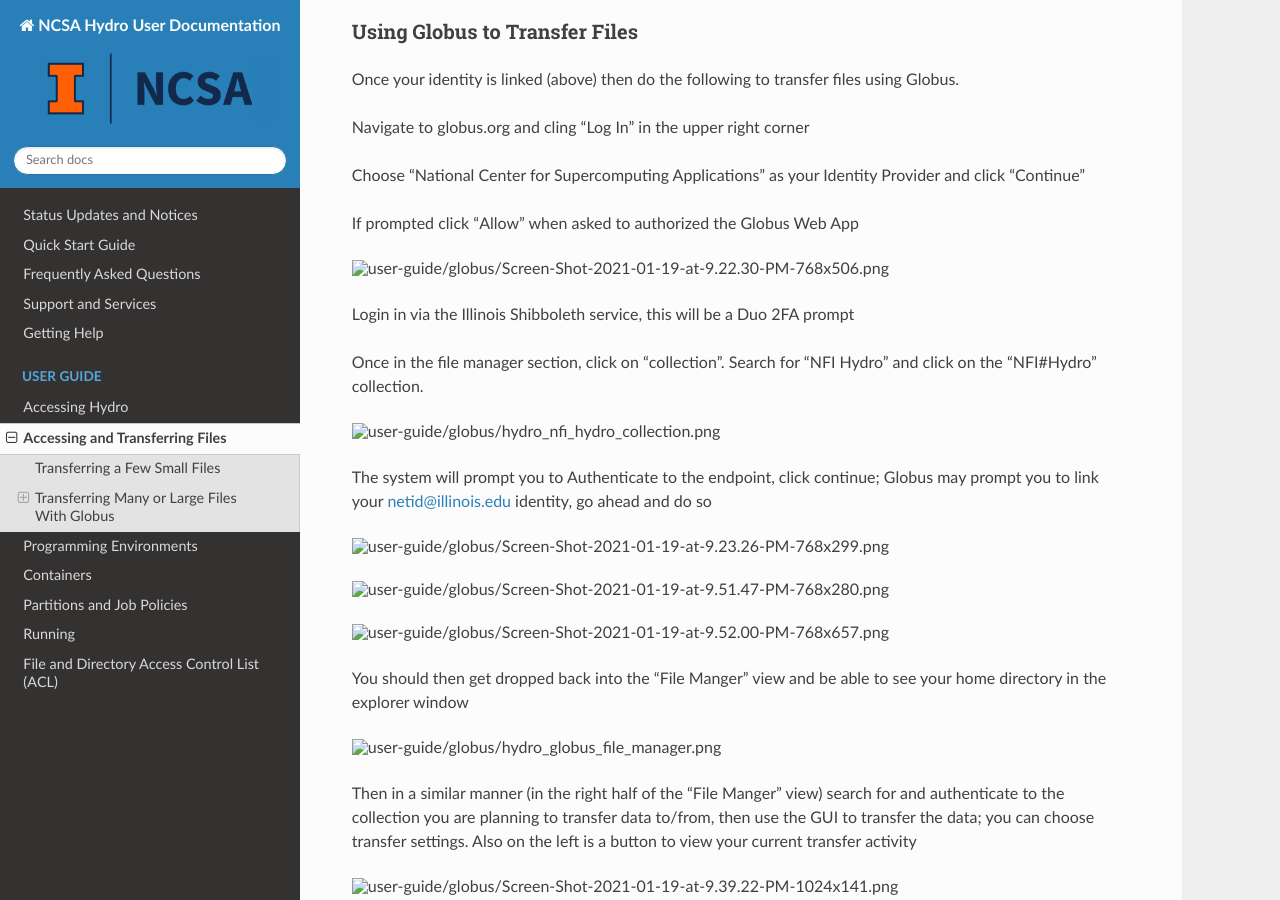
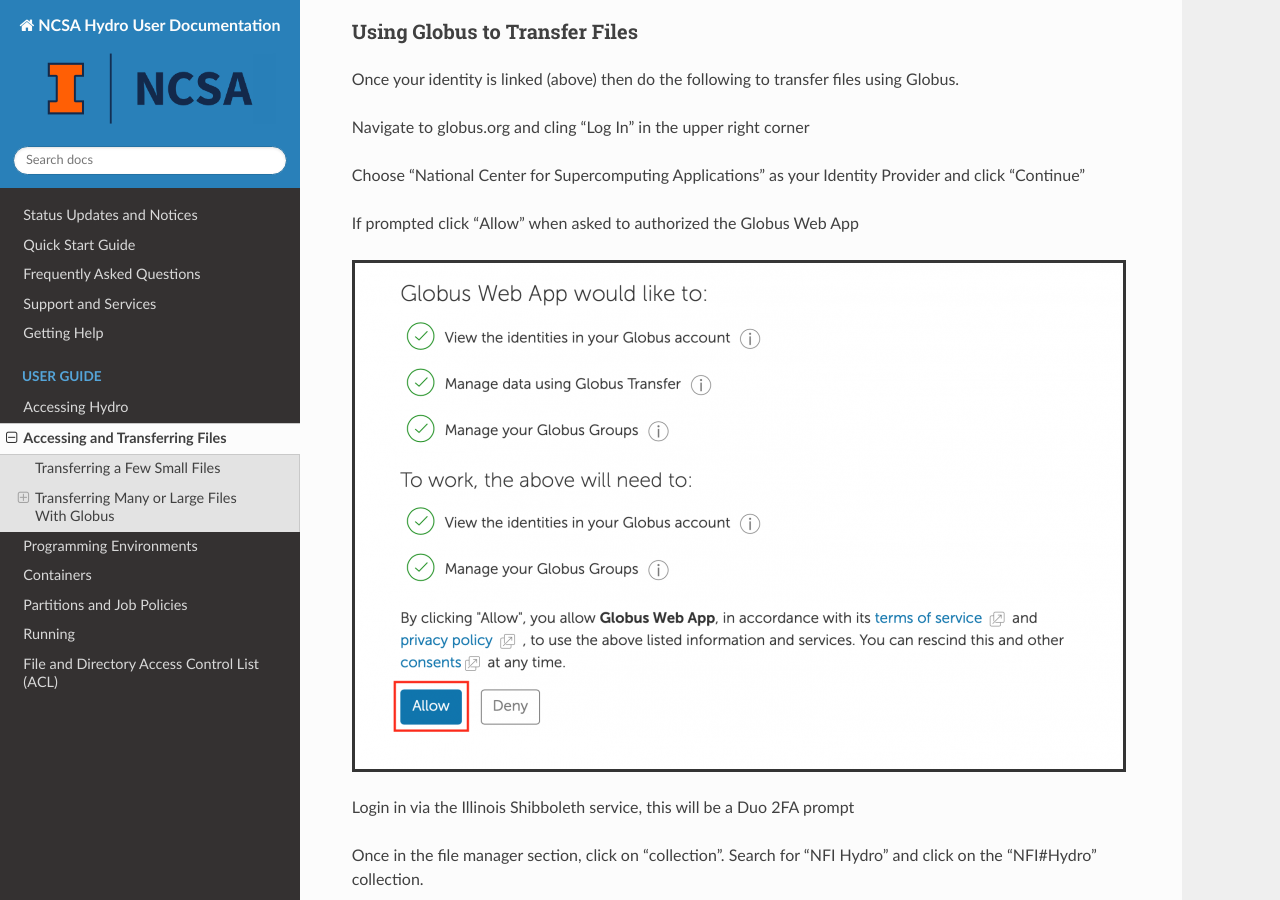
Before and after one commit to ncsa/hydro_documentation, a Sphinx documentation site: the page built from docs/source/user-guide/file-mgmt.rst, in a window 1280 px wide and 900 px high, scrolled down 1287 px. Built offline with Sphinx 7.4.7 and the Read the Docs theme 2.0.0, drawn with Linux system fonts in a browser that asks for light colours; pages that are not in the unit, such as notebooks, are missing from menus.

Commit message:
Update file-mgmt.rst updated image file paths

```diff
--- a/docs/source/user-guide/file-mgmt.rst
+++ b/docs/source/user-guide/file-mgmt.rst
@@ -56,7 +56,7 @@
 
 If prompted click “Allow” when asked to authorized the Globus Web App
 
-.. image:: globus/Screen-Shot-2021-01-19-at-9.22.30-PM-768x506.png
+.. image:: images/file-mgmt/globus-info-services-allow.png
 
 Login in via the Illinois Shibboleth service, this will be a Duo 2FA prompt
 
@@ -65,7 +65,7 @@
 
 Once in the file manager section, click on "collection".  Search for "NFI Hydro" and click on the "NFI#Hydro" collection.
 
-.. image:: globus/hydro_nfi_hydro_collection.png
+.. image:: images/file-mgmt/globus-nfi-hydro.png
 
 ..
    this will be a link to the endpoint, which we don't know the name of yet.
@@ -73,16 +73,16 @@
 
 The system will prompt you to Authenticate to the endpoint, click continue; Globus may prompt you to link your netid@illinois.edu identity, go ahead and do so
 
-.. image:: globus/Screen-Shot-2021-01-19-at-9.23.26-PM-768x299.png
+.. image:: images/file-mgmt/globus-authentication-consent.png
 
-.. image:: globus/Screen-Shot-2021-01-19-at-9.51.47-PM-768x280.png
+.. image:: images/file-mgmt/globus-identity-required.png
 
-.. image:: globus/Screen-Shot-2021-01-19-at-9.52.00-PM-768x657.png
+.. image:: images/file-mgmt/globus-illinois-research-storage-info-services-allow.png
 
 You should then get dropped back into the “File Manger” view and be able to see your home directory in the explorer window
 
-.. image:: globus/hydro_globus_file_manager.png
+.. image:: images/file-mgmt/hydro-globus-file-manager.png
 
 Then in a similar manner (in the right half of the “File Manger” view) search for and authenticate to the collection you are planning to transfer data to/from, then use the GUI to transfer the data; you can choose transfer settings. Also on the left is a button to view your current transfer activity
 
-.. image:: globus/Screen-Shot-2021-01-19-at-9.39.22-PM-1024x141.png
+.. image:: images/file-mgmt/globus-activity-transfer.png
```
